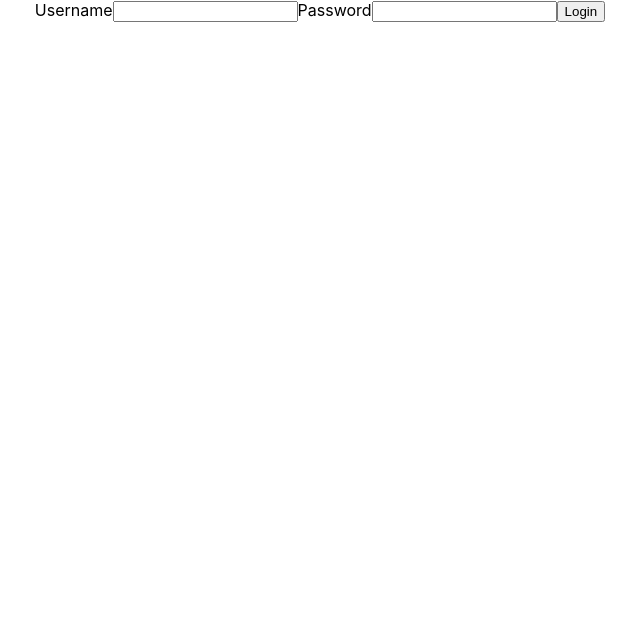
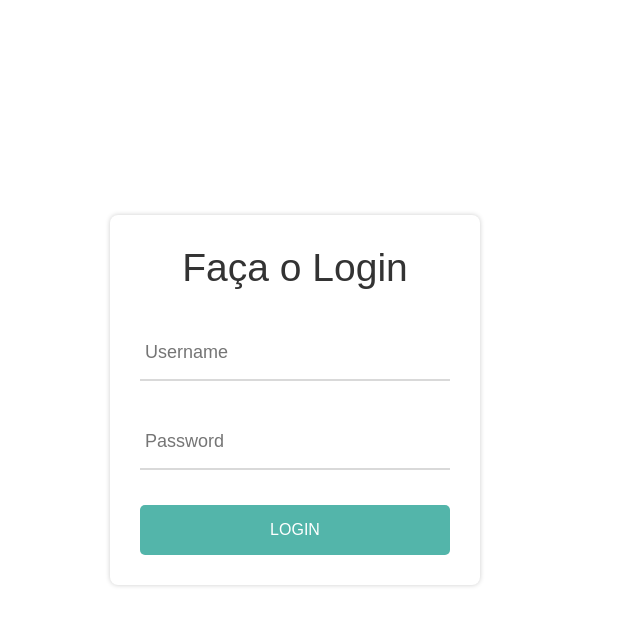
Before and after one commit to rodrygors/UpgradeHubBackendFrontend, a React (Create React App) app in the folder frontend/: page / in a window 1280 px wide. Shown: the top 626 px of the page, without its empty margins (320-960 px from the left). Built offline with nearby package versions, Linux system fonts and the light colour scheme.

Commit message:
Added CSS to the login

```diff
--- /dev/null
+++ b/frontend/src/components/Login/Login.css
@@ -0,0 +1,248 @@
+:root {
+  --main-color: #53b5aa;
+  --link-color: #666666;
+  --text1: #999999;
+  --highligth-text: #333333;
+  --input-text: #555555;
+  --white-color: #FFFFFF;
+  --point-list: #CCCCCC;
+  --line-input: #D9D9D9;
+}
+
+* {
+  margin: 0;
+  padding: 0;
+  box-sizing: border-box;
+  font-family: "Nunito", sans-serif;
+}
+
+body, html {
+    height: 100%;
+    font-family: "Nunito", sans-serif;
+}
+
+ul, li {
+    margin: 0px;
+    list-style-type: none;
+}
+
+input, button {
+    outline: none !important;
+    border: none;
+}
+
+button:hover {
+    cursor: pointer;
+}
+
+.text1 {
+  font-size: 15px;
+  color: var(--text1);
+  line-height: 1.5;
+}
+
+.text2 {
+  font-size: 15px;
+  color: var(--main-color);
+  line-height: 1.5;
+}
+
+.margin-bottom-35 {
+  margin-bottom: 35px;
+}
+
+.margin-top-35 {
+  margin-top: 35px;
+}
+
+.margin-bottom-8 {
+  margin-bottom: 8px;
+}
+
+.margin-top-8 {
+  margin-top: 8px;
+}
+
+.margin-left-50 {
+  margin-left: 50px;
+}
+
+.container {
+  width: 100%;
+  margin: 0 auto;
+}
+
+.container-login {
+  width: 100%;
+  min-height: 100vh;
+  display: flex;
+  flex-wrap: wrap;
+  justify-content: center;
+  align-items: center;
+  padding: 15px;
+  background: var(--white-color);
+}
+
+.wrap-login {
+  width: 370px;
+  margin-right: 50px;
+  background: var(--white-color);
+  box-shadow: 0 0 5px 0 rgba(0, 0, 0, 0.2);
+  border-radius: 8px;
+  padding: 30px;
+  background-color: #fff;
+}
+
+.login-form {
+  width: 100%;
+}
+
+.login-form-title {
+  display: block;
+  font-size: 39px;
+  color: var(--highligth-text);
+  line-height: 1.2;
+  text-align: center;
+}
+
+.wrap-input {
+  width: 100%;
+  position: relative;
+  border-bottom: 2px solid var(--line-input);
+}
+
+.input-form {
+  font-size: 18px;
+  color: var(--input-text);
+  line-height: 1.2;
+  display: block;
+  width: 100%;
+  height: 52px;
+  background: transparent;
+  padding: 0 5px;
+}
+
+.focus-input-form {
+  position: absolute;
+  display: block;
+  width: 100%;
+  height: 100%;
+  top: 0;
+  left: 0;
+  pointer-events: none;
+}
+
+.focus-input-form::before {
+  content: "";
+  display: block;
+  position: absolute;
+  bottom: -2px;
+  left: 0;
+  width: 0;
+  height: 2px;
+  transition: all 0.4s;
+  background: var(--main-color);
+}
+
+.focus-input-form::after {
+  font-size: 18px;
+  color: var(--text1);
+  line-height: 1.2;
+  content: attr(data-placeholder);
+  display: block;
+  width: 100%;
+  position: absolute;
+  top: 15px;
+  left: 0px;
+  padding-left: 5px;
+  transition: all 0.4s;
+}
+
+.input-form:focus + .focus-input-form::after {
+  top: -20px;
+  font-size: 15px;
+}
+
+.input-form:focus + .focus-input-form::before {
+  width: 100%;
+}
+
+.has-val.input-form + .focus-input-form::after {
+  top: -20px;
+  font-size: 15px;
+}
+
+.has-val.input-form + .focus-input-form::before {
+  width: 100%;
+}
+
+.container-login-form-btn {
+  width: 100%;
+  display: flex;
+  justify-content: center;
+}
+
+.login-form-btn {
+  font-size: 16px;
+  color: var(--white-color);
+  line-height: 1.2;
+  text-transform: uppercase;
+  display: flex;
+  justify-content: center;
+  align-items: center;
+  padding: 0 20px;
+  width: 100%;
+  height: 50px;
+  background-color: var(--main-color);
+  border-radius: 5px;
+  transition: all 0.4s;
+}
+
+.login-form-btn:hover  {
+  background-color: var(--highligth-text);
+}
+
+a {
+    font-size: 14px;
+    line-height: 1.7;
+    color: var(--link-color);
+    margin: 0px;
+    transition: all 0.4s;
+}
+
+a:focus {
+    outline: none !important;
+}
+
+a:hover {
+    text-decoration: none;
+  color: var(--highligth-text);
+}
+
+.login-utils {
+  margin-top: 20px;
+}
+
+.login-utils li {
+  position: relative;
+  padding-left: 16px;
+}
+
+.login-utils li::before {
+  content: "";
+  display: block;
+  position: absolute;
+  width: 5px;
+  height: 5px;
+  border-radius: 50%;
+  background-color: var(--point-list);
+  top: 45%;
+  transform: translateY(-50%);
+  left: 0;
+}
+
+.alert {
+  text-align: center;
+  margin-top: 15px;
+  color: red;
+}
--- a/frontend/src/components/Login/Login.js
+++ b/frontend/src/components/Login/Login.js
@@ -1,5 +1,7 @@
 import React, { useState } from "react";
 import axios from "axios";
+
+import "./Login.css";
 
 const Login = ({ setIsLogged, setUser }) => {
   const [username, setUsername] = useState("");
@@ -29,26 +31,61 @@ const Login = ({ setIsLogged, setUser }) => {
 
   return (
     <div>
-      {failedLoggin ? <p>Username or password are incorrect!</p> : ""}
-      <form onSubmit={getUser}>
-        <label htmlFor="username">Username</label>
-        <input
-          onChange={(e) => setUsername(e.target.value)}
-          id="username"
-          name="username"
-          type="text"
-        />
-        <label for="username">Password</label>
-        <input
-          onChange={(e) => setPassword(e.target.value)}
-          id="username"
-          name="username"
-          type="password"
-        />
-        <button type="submit">Login</button>
-      </form>
-    </div>
+    <div className="container">
+		<div className="container-login">
+    <div className="wrap-login">
+    <form  onSubmit={getUser} className="login-form">
+    <span className="login-form-title">
+    Faça o Login
+    </span>
+    {failedLoggin ? <p className="alert">Username or password are incorrect!</p> : ""}
+
+					<div className="wrap-input margin-top-35 margin-bottom-35">
+						<input onChange={(e) => setUsername(e.target.value)} className="input-form" type="text" name="username" id="username" placeholder="Username" autocomplete="off"/>
+						<span className="focus-input-form"></span>
+					</div>
+
+					<div className="wrap-input margin-bottom-35">
+						<input onChange={(e) => setPassword(e.target.value)} className="input-form" type="password" name="password" placeholder="Password"/>
+						<span className="focus-input-form"></span>
+					</div>
+
+					<div className="container-login-form-btn">
+						<button type="submit" className="login-form-btn">
+							Login
+						</button>
+					</div>
+
+				</form>
+			</div>
+
+		</div>
+	</div>
+  </div>
+
   );
 };
 
 export default Login;
+
+
+// <div>
+//       {failedLoggin ? <p>Username or password are incorrect!</p> : ""}
+//       <form onSubmit={getUser}>
+//         <label htmlFor="username">Username</label>
+//         <input
+//           onChange={(e) => setUsername(e.target.value)}
+//           id="username"
+//           name="username"
+//           type="text"
+//         />
+//         <label for="username">Password</label>
+//         <input
+//           onChange={(e) => setPassword(e.target.value)}
+//           id="username"
+//           name="username"
+//           type="password"
+//         />
+//         <button type="submit">Login</button>
+//       </form>
+//     </div>
```
